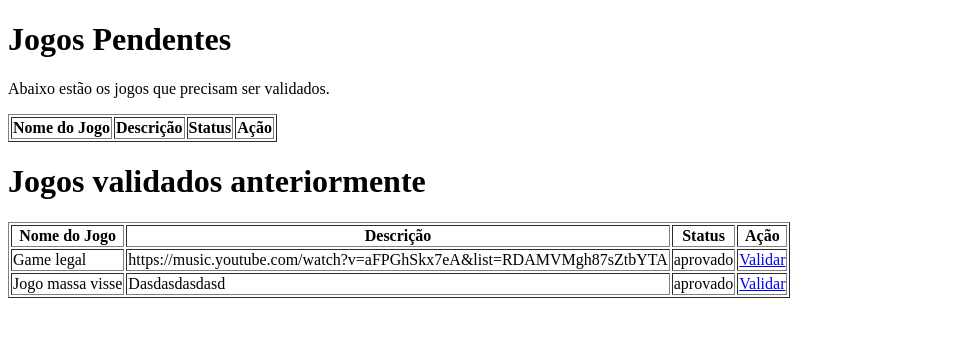
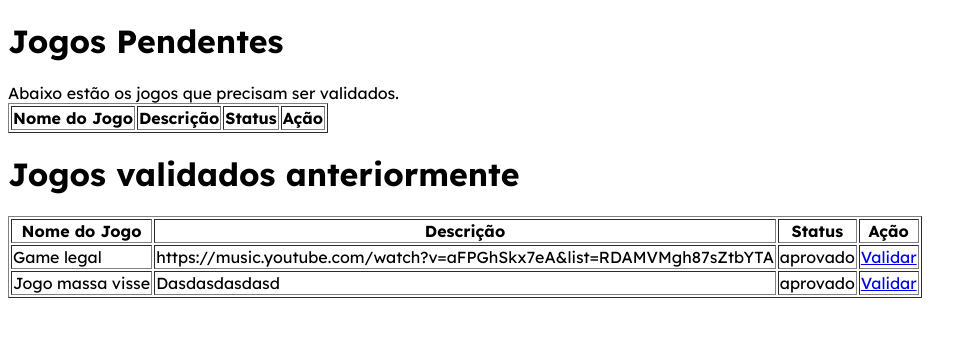
Before and after one commit to igor-gdf/testew, a Flask app: page /admin/jogos_pendentes in a window 1280 px wide. Shown: the top 337 px of the page, without its empty margins (0-977 px from the left). Run offline with Flask 3, Linux system fonts and the light colour scheme; a user stored in the database is signed in; lists and menus that the app fills with data are empty.

Commit message:
Consertando CSS e adicionando nos demais html

```diff
--- a/app.py
+++ b/app.py
@@ -94,6 +94,7 @@ def login():
             session['email'] = usuario_obj.email
             session['funcao'] = usuario_obj.funcao
             session['id_usuario'] = usuario_obj.id
+            session['login_success'] = True
             return redirect(url_for('dashboard'))
         else:
             flash('Usuário ou senha incorretos.', 'danger')
@@ -109,7 +110,8 @@ def dashboard():
         return redirect(url_for('login'))
 
 
-    flash('Login realizado com sucesso!', 'success')
+    if session.pop('login_success', False):
+        flash('Login realizado com sucesso!', 'success')
     return render_template('dashboard.html')
 
 
--- a/static/css/styles.css
+++ b/static/css/styles.css
@@ -1,6 +1,6 @@
 /*LOGIN E CADASTRO*/
 
-body {
+.register_body, .login_body {
     display: flex;
     justify-content: center;
     min-height: 100vh;
@@ -280,7 +280,7 @@ nav ul .active a {
 }
 
 .content {
-    margin-left: 250px;
+    margin-left: 550px; /*Só pra aparecer esse botão*/
     padding: 20px;
     height: 200vh;
 }
--- a/templates/dashboard.html
+++ b/templates/dashboard.html
@@ -47,7 +47,7 @@
                         </li>
                         <li>
                             <a href="#">
-                                <i class="fas fa-users"></i> Categorias
+                                <img src="{{ url_for('static', filename='imgs/categoria.svg') }}"> Categorias
                             </a>
                         </li>
                     </ul>
--- a/templates/jogos_pendentes.html
+++ b/templates/jogos_pendentes.html
@@ -4,6 +4,10 @@
     <meta charset="UTF-8">
     <meta name="viewport" content="width=device-width, initial-scale=1.0">
     <title>Jogos Pendentes</title>
+    <link rel="stylesheet" href="{{url_for('static', filename='css/style.css')}}">
+    <link rel="stylesheet" href="{{url_for('static', filename='css/styles.css')}}">
+    <link rel="stylesheet" href="{{url_for('static', filename='css/global.css')}}">
+    <link rel="shortcut icon" href="{{url_for('static', filename='imgs/Logo.png')}}" type="image/x-icon">
 </head>
 <body>
     <h1>Jogos Pendentes</h1>
--- a/templates/login.html
+++ b/templates/login.html
@@ -12,7 +12,7 @@
     <script src="{{ url_for('static', filename='js/script.js') }}" defer></script>
 </head>
 
-<body>
+<body class="login_body">
     {% with messages = get_flashed_messages(with_categories=true) %}
     {% if messages %}
         <div class="flash-messages">
--- a/templates/register.html
+++ b/templates/register.html
@@ -12,7 +12,7 @@
     <script src="{{ url_for('static', filename='js/script.js') }}" defer></script>
 </head>
 
-<body>
+<body class="register_body">
     {% with messages = get_flashed_messages(with_categories=true) %}
         {% if messages %}
             <div class="flash-messages">
```
Also changed, not shown: templates/validar_jogos.html (+5 -2 lines), instance/dados.db, static/imgs/categoria.svg (added).
